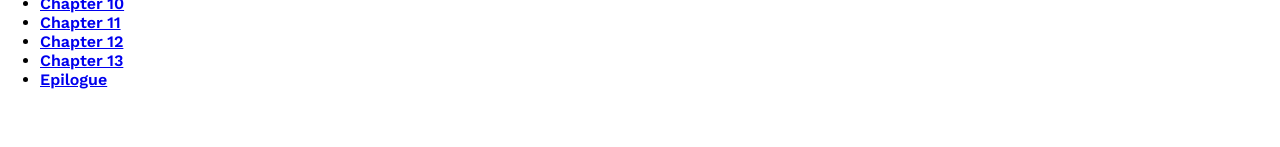
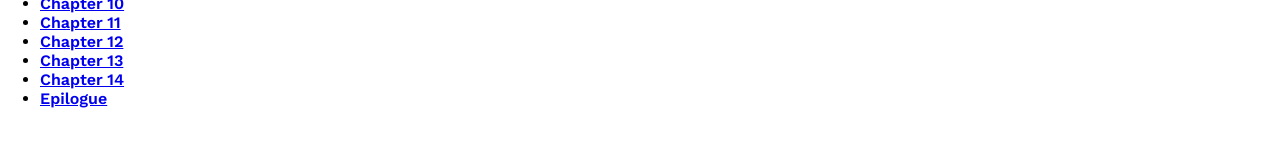
Before and after one commit to brandoshien/brandoshien.github.io, a plain HTML site: page toc.htm in a window 1280 px wide. Shown: the part 321-468 px from the top of the page. Drawn offline with nearby package versions, Linux system fonts and the light colour scheme.

Commit message:
added chapter

```diff
--- a/toc.htm
+++ b/toc.htm
@@ -38,7 +38,7 @@
   <li><a href="chapter11.htm">Chapter 11</a></li>
   <li><a href="chapter12.htm">Chapter 12</a></li>
   <li><a href="chapter13.htm">Chapter 13</a></li>
-
+  <li><a href="chapter14.htm">Chapter 14</a></li>
   <li><a href="epilogue.htm">Epilogue</a></li>
 
 </ul>
```
